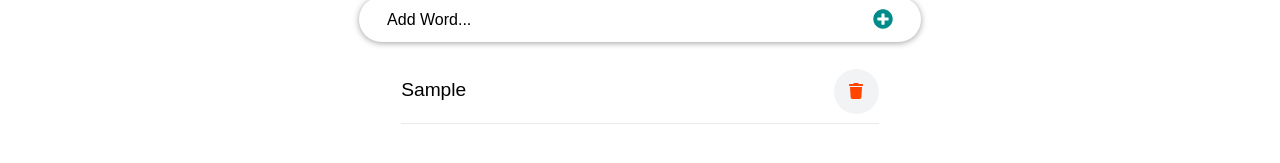
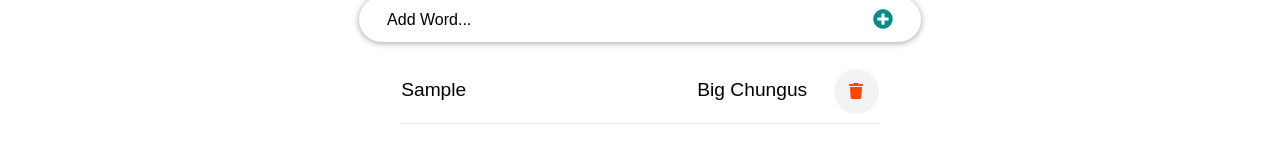
Before and after one commit to joser1996/lango-client-deploy, a React (Create React App) app: page / in a window 1280 px wide. Both pictures are taken after typing "Sample" into the empty fields and a click on the button 882 px from the left and 260 px from the top of the page. Shown: the part 241-404 px from the top of the page. Built offline with nearby package versions, Linux system fonts and the light colour scheme; no server answers.

Commit message:
Hardcoded second word into wordItem

```diff
--- a/src/components/EditBody/EditBody.js
+++ b/src/components/EditBody/EditBody.js
@@ -13,7 +13,8 @@ export default function EditBody() {
     const addBufferedWord = (word) => {
         const newWord = {
             id: uuidv4(),
-            word: word
+            native: word,
+            translated: "Big Chungus"
         }
         setWords([...words, newWord]);
     };
@@ -22,7 +23,7 @@ export default function EditBody() {
         setWords(
             words.map(word => {
                 if (word.id === id) {
-                    word.word = updatedWord;
+                    word.native = updatedWord;
                 }
                 return word;
             })
--- a/src/components/WordItem/WordItem.js
+++ b/src/components/WordItem/WordItem.js
@@ -24,9 +24,7 @@ export default function WordItem(props) {
     } else {
         editMode.display = 'none';
     }
-    const word = props.word.word;
-    const id = props.word.id;
-
+    const {native, id, translated} = props.word;
     return (
         <li className={Styles.item}>
             <div style={viewMode} onDoubleClick={handleEditing} className={Styles.border}>
@@ -35,13 +33,16 @@ export default function WordItem(props) {
                         style={{ color: "orangered", fontSize: "16px" }}
                     />
                 </button>
-                <span>{props.word.word}</span>
+                <div className={Styles.wordPair}>
+                    <span>{native}</span>
+                    <span>{translated}</span>
+                </div>
             </div>
             <input
                 type="text"
                 style={editMode}
                 className={Styles.textInput}
-                value={word}
+                value={native}
                 onChange={e => {props.updateWord(e.target.value, id)}}
                 onKeyDown={handleUpdateDown}
             />
--- a/src/components/WordItem/WordItem.module.css
+++ b/src/components/WordItem/WordItem.module.css
@@ -23,3 +23,9 @@
 .border {
     padding-bottom: 5px;
 }
+
+.wordPair {
+    width: 85%;
+    display: flex;
+    justify-content: space-between;
+}
```
Also changed, not shown: src/components/WordList/WordList.js (line endings or trailing spaces), src/index.css (line endings or trailing spaces).
